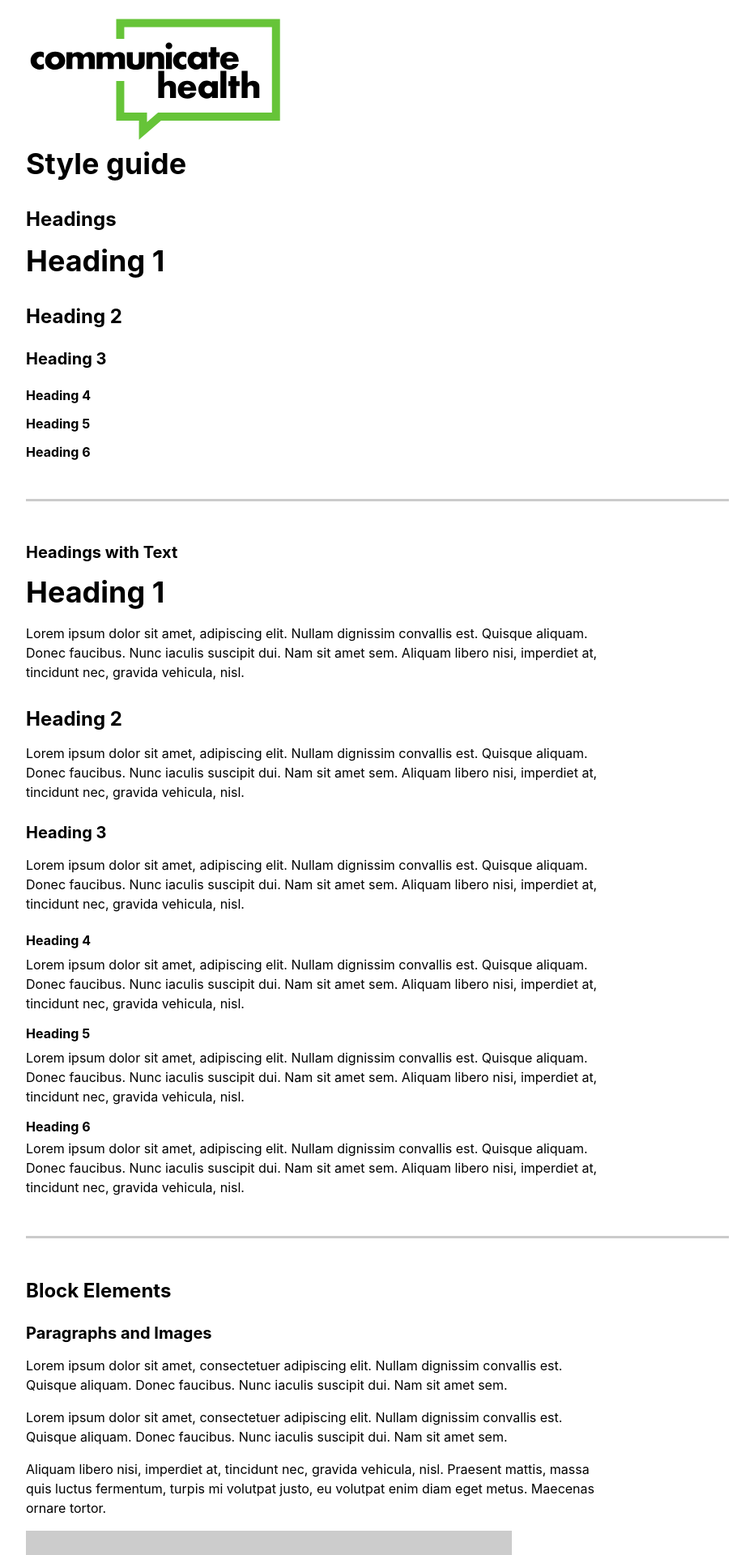
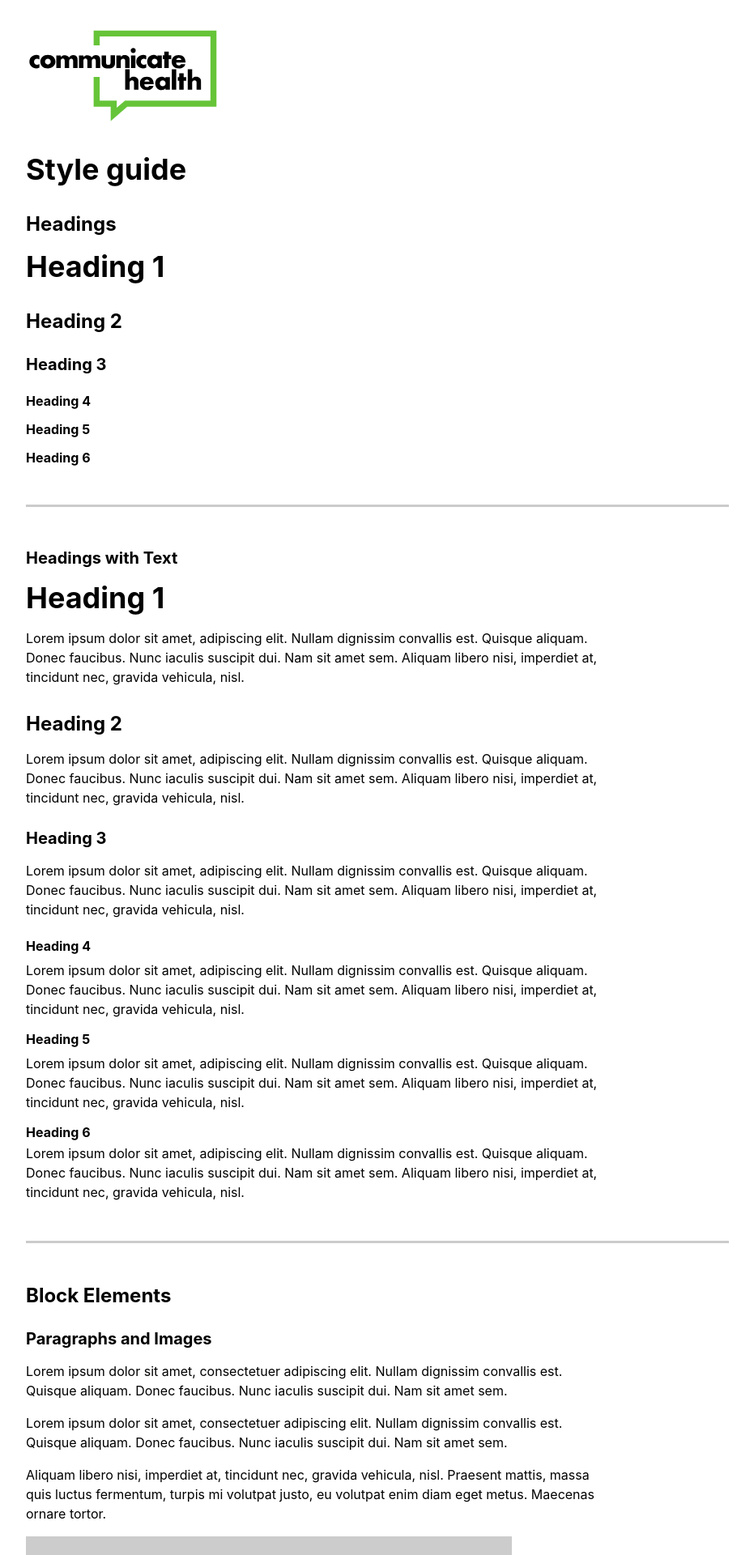
Before and after one commit to CommunicateHealth/ch-jekyll-theme, a Jekyll site: the page built from index.html, in a window 1280 px wide. Shown: the top 1920 px of the page at 81% size, without its empty margins (174-1105 px from the left). Built offline with Jekyll 4.4.1, drawn with Linux system fonts in a browser that asks for light colours.

Commit message:
Linked header and footer logos

```diff
--- a/_includes/footer.html
+++ b/_includes/footer.html
@@ -1,4 +1,5 @@
 <footer class="site-footer">
   <div class="wrapper">
+    <a href="{{ '/' | relative_url }}">{%- include icon/logo.svg -%}</a>
   </div>
 </footer>
--- a/_includes/header.html
+++ b/_includes/header.html
@@ -1,6 +1,6 @@
 <header class="site-header">
   <a class="skip" href="#content">Skip to content</a>
   <div class="wrapper">
-    {%- include icon/logo.svg -%}
+    <a href="{{ '/' | relative_url }}">{%- include icon/logo.svg -%}</a>
   </div>
 </header>
--- a/_sass/ch-theme.scss
+++ b/_sass/ch-theme.scss
@@ -17,7 +17,9 @@
   }
 }
 
-.site-header svg {
-  max-width: 20rem;
-  margin-top: 1rem;
+.site-header a,
+.site-footer a {
+  display: block;
+  max-width: 15rem;
+  margin: 2rem 0;
 }
```
